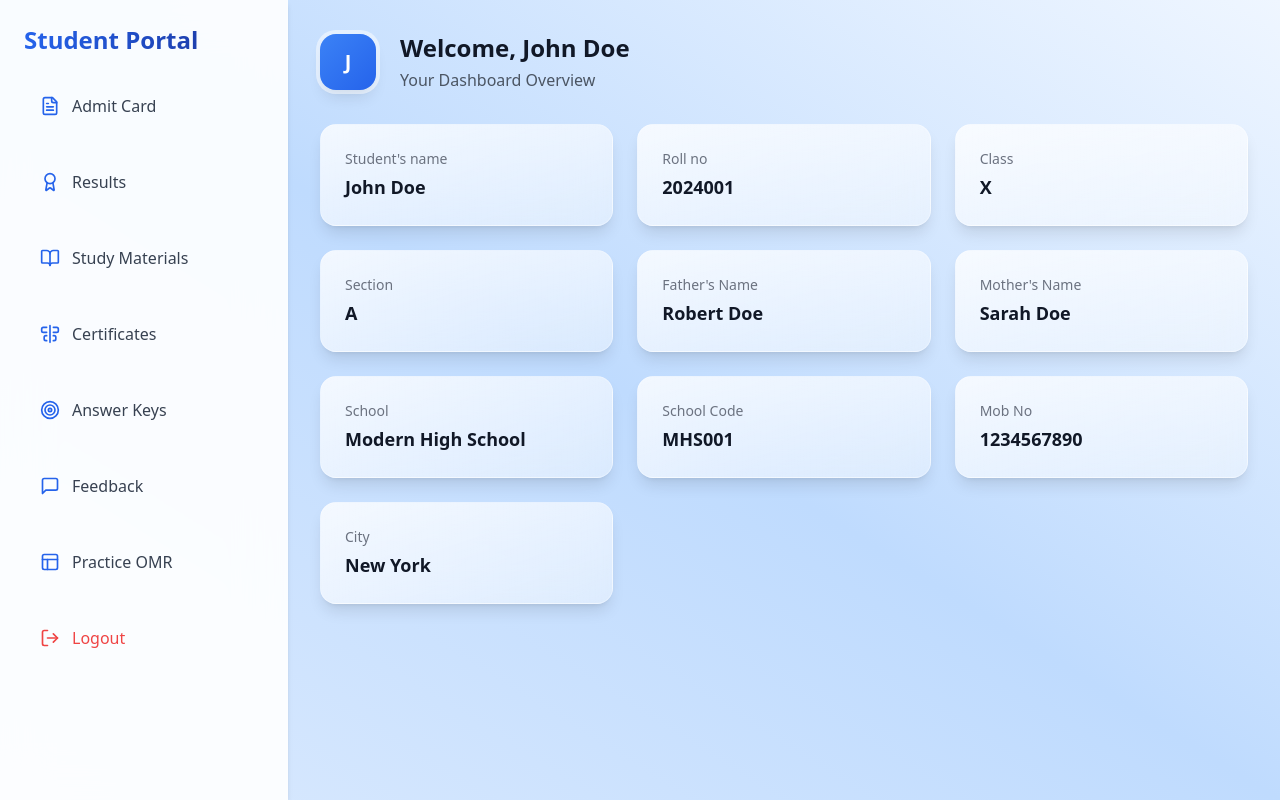
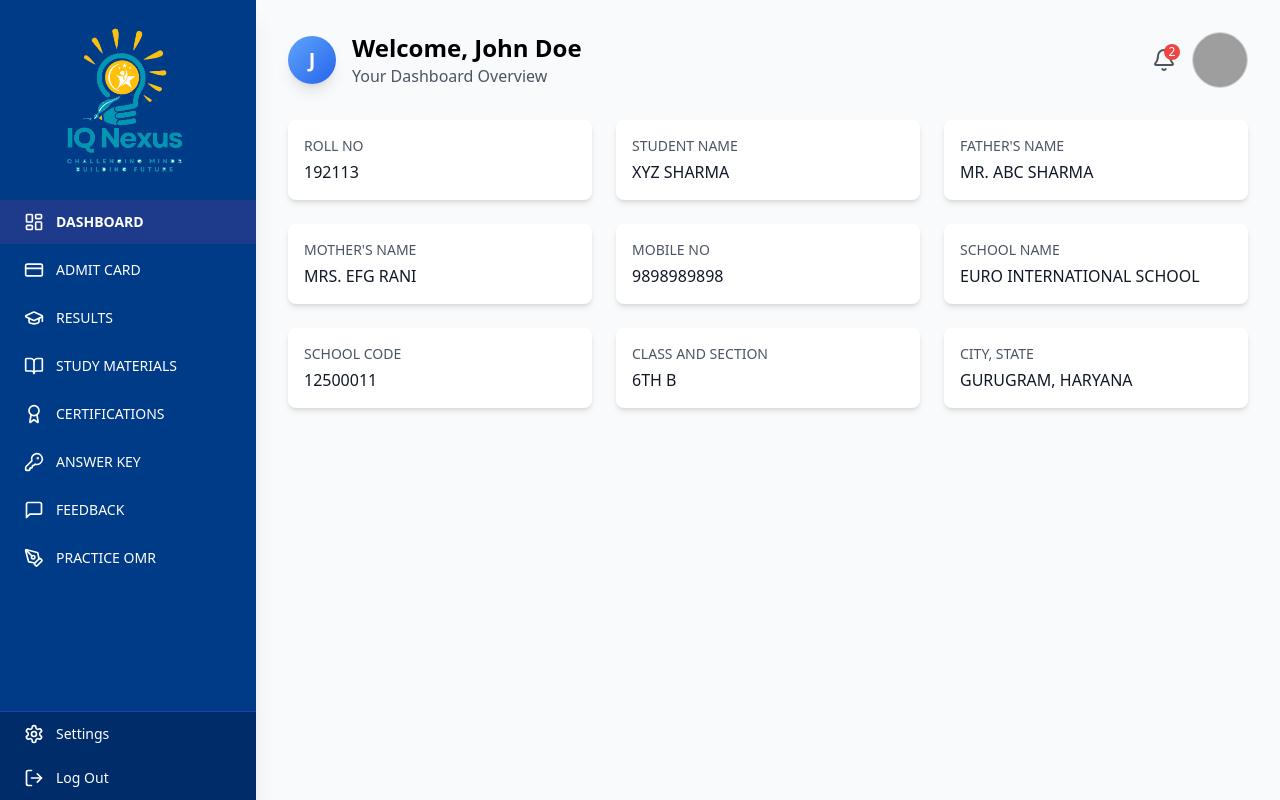
Before and after one commit to Vishaldemnmux/Epoch-Olympiad-Foundation, a React (Create React App) app in the folder student-portal-frontend/: page /dashboard in a window 1280 px wide. Built offline with nearby package versions, Linux system fonts and the light colour scheme; grey boxes are pictures that could not be loaded.

Commit message:
login and dashboard page

```diff
--- a/student-portal-frontend/src/pages/Dashboard.jsx
+++ b/student-portal-frontend/src/pages/Dashboard.jsx
@@ -1,310 +1,185 @@
-// import React, { useEffect, useState } from 'react';
-// import { Menu, X, FileText, Award, BookOpen, AlignCenterVertical as Certificate, Target, MessageSquare, Layout, LogOut, ChevronRight } from 'lucide-react';
-// import { motion } from 'framer-motion';
+import React from "react";
+import {
+  LayoutDashboard,
+  CreditCard,
+  GraduationCap,
+  BookOpen,
+  Award,
+  KeyRound,
+  MessageSquare,
+  PenTool,
+  Settings,
+  LogOut,
+  Bell,
+} from "lucide-react";
 
-// function Dashboard() {
-//   const [student, setStudent] = useState(null);
-//   const [loading, setLoading] = useState(true);
-//   const [isSidebarOpen, setSidebarOpen] = useState(false);
+import mainLogo from "../assets/main_logo.png";
 
-//   const menuItems = [
-//     { icon: FileText, label: 'Admit Card', path: '/admit-card' },
-//     { icon: Award, label: 'Results', path: '/results' },
-//     { icon: BookOpen, label: 'Study Materials', path: '/study-materials' },
-//     { icon: Certificate, label: 'Certificates', path: '/certificates' },
-//     { icon: Target, label: 'Answer Keys', path: '/answer-key' },
-//     { icon: MessageSquare, label: 'Feedback', path: '/feedback' },
-//     { icon: Layout, label: 'Practice OMR', path: '/practice-omr' },
-//   ];
+function App() {
+  return (
+    <div className="flex min-h-screen bg-gray-50">
+      {/* Sidebar */}
+      <aside className="w-64 bg-[#003B87] text-white shadow-xl relative">
+        <div className="flex items-center justify-center pt-4">
+          <img
+            src={mainLogo}
+            alt="IQ Nexus Logo"
+            className="w-50 object-contain rounded-full"
+          />
+        </div>
 
-//   useEffect(() => {
-//     setTimeout(() => {
-//       setStudent({
-//         "Student's name": "John Doe",
-//         "Roll no": "2024001",
-//         "Class": "X",
-//         "Section": "A",
-//         "Father's Name": "Robert Doe",
-//         "Mother's Name": "Sarah Doe",
-//         "School": "Modern High School",
-//         "School Code": "MHS001",
-//         "Mob No": "1234567890",
-//         "City": "New York"
-//       });
-//       setLoading(false);
-//     }, 1000);
-//   }, []);
+        <nav className="mt-2 space-y-1">
+          <MenuItem
+            icon={<LayoutDashboard size={20} />}
+            text="DASHBOARD"
+            active
+            delay={0}
+            href="/dashboard"
+          />
+          <MenuItem
+            icon={<CreditCard size={20} />}
+            text="ADMIT CARD"
+            delay={100}
+            href="/admit-card"
+          />
+          <MenuItem
+            icon={<GraduationCap size={20} />}
+            text="RESULTS"
+            delay={200}
+            href="/results"
+          />
+          <MenuItem
+            icon={<BookOpen size={20} />}
+            text="STUDY MATERIALS"
+            delay={300}
+            href="/study-materials"
+          />
+          <MenuItem
+            icon={<Award size={20} />}
+            text="CERTIFICATIONS"
+            delay={400}
+            href="/certificates"
+          />
+          <MenuItem
+            icon={<KeyRound size={20} />}
+            text="ANSWER KEY"
+            delay={500}
+            href="/answer-key"
+          />
+          <MenuItem
+            icon={<MessageSquare size={20} />}
+            text="FEEDBACK"
+            delay={600}
+            href="/feedback"
+          />
+          <MenuItem
+            icon={<PenTool size={20} />}
+            text="PRACTICE OMR"
+            delay={700}
+            href="/practice-omr"
+          />
+        </nav>
 
-//   const StudentInfoCard = ({ label, value }) => (
-//     <motion.div
-//       initial={{ opacity: 0, y: 20 }}
-//       animate={{ opacity: 1, y: 0 }}
-//       transition={{ duration: 0.5 }}
-//       className="bg-white/60 backdrop-blur-md p-5 rounded-lg shadow-md border border-gray-200 hover:shadow-lg transition-shadow"
-//     >
-//       <p className="text-gray-500 text-sm">{label}</p>
-//       <p className="text-gray-900 font-semibold mt-1">{value}</p>
-//     </motion.div>
-//   );
-
-//   return (
-//     <div className="min-h-screen bg-gradient-to-br from-blue-100 to-blue-300 flex">
-
-//       {/* Sidebar */}
-//       <aside
-//         className={`fixed lg:static lg:translate-x-0 z-50 h-full w-64 bg-white/80 backdrop-blur-md border-r border-gray-200 transition-transform duration-300
-//           ${isSidebarOpen ? 'translate-x-0' : '-translate-x-full'}`}
-//       >
-//         <div className="p-6">
-//           <div className="flex items-center justify-between">
-//             <h3 className="text-2xl font-bold text-gray-800">Student Portal</h3>
-//             <button
-//               onClick={() => setSidebarOpen(false)}
-//               className="lg:hidden text-gray-500 hover:text-gray-700"
-//             >
-//               <X size={24} />
-//             </button>
-//           </div>
-//           <nav className="mt-8 space-y-2">
-//             {menuItems.map((item) => (
-//               <motion.button
-//                 key={item.path}
-//                 whileHover={{ scale: 1.05 }}
-//                 className="flex items-center w-full px-4 py-3 text-gray-700 rounded-lg hover:bg-blue-100 transition-all"
-//               >
-//                 <item.icon className="w-5 h-5" />
-//                 <span className="ml-3">{item.label}</span>
-//                 <ChevronRight className="w-4 h-4 ml-auto opacity-0 group-hover:opacity-100 transition-opacity" />
-//               </motion.button>
-//             ))}
-//             <button className="flex items-center w-full px-4 py-3 text-red-600 rounded-lg hover:bg-red-100 transition-colors mt-6">
-//               <LogOut className="w-5 h-5" />
-//               <span className="ml-3">Logout</span>
-//             </button>
-//           </nav>
-//         </div>
-//       </aside>
-
-//       {/* Main Content */}
-//       <main className="flex-1 min-h-screen p-6">
-//         <div className="flex items-center justify-between mb-6">
-//           <button
-//             onClick={() => setSidebarOpen(true)}
-//             className="lg:hidden text-gray-600 hover:text-gray-800"
-//           >
-//             <Menu size={28} />
-//           </button>
-//           <div className="flex items-center space-x-4">
-//             <div className="w-12 h-12 rounded-full bg-blue-500 flex items-center justify-center text-white font-semibold shadow-lg">
-//               {student?.["Student's name"]?.charAt(0) || 'S'}
-//             </div>
-//             <div>
-//               <h2 className="text-2xl font-semibold text-gray-900">
-//                 {loading ? 'Loading...' : `Welcome, ${student?.["Student's name"]}`}
-//               </h2>
-//               <p className="text-gray-600">Your Dashboard Overview</p>
-//             </div>
-//           </div>
-//         </div>
-
-//         {loading ? (
-//           <div className="flex items-center justify-center h-[400px]">
-//             <div className="animate-spin rounded-full h-12 w-12 border-b-4 border-blue-500"></div>
-//           </div>
-//         ) : student ? (
-//           <motion.div
-//             initial={{ opacity: 0, y: 10 }}
-//             animate={{ opacity: 1, y: 0 }}
-//             transition={{ duration: 0.5 }}
-//             className="grid grid-cols-1 md:grid-cols-2 lg:grid-cols-3 gap-6"
-//           >
-//             <StudentInfoCard label="Roll No" value={student["Roll no"]} />
-//             <StudentInfoCard label="Class" value={`${student["Class"]} - ${student["Section"]}`} />
-//             <StudentInfoCard label="Father's Name" value={student["Father's Name"]} />
-//             <StudentInfoCard label="Mother's Name" value={student["Mother's Name"]} />
-//             <StudentInfoCard label="School" value={student["School"]} />
-//             <StudentInfoCard label="School Code" value={student["School Code"]} />
-//             <StudentInfoCard label="Mobile No" value={student["Mob No"]} />
-//             <StudentInfoCard label="City" value={student["City"]} />
-//           </motion.div>
-//         ) : (
-//           <div className="text-center text-gray-500">No student details found.</div>
-//         )}
-//       </main>
-
-//       {/* Overlay */}
-//       {isSidebarOpen && (
-//         <div
-//           className="fixed inset-0 bg-black bg-opacity-50 lg:hidden z-40"
-//           onClick={() => setSidebarOpen(false)}
-//         />
-//       )}
-//     </div>
-//   );
-// }
-
-// export default Dashboard;
-
-
-import React, { useEffect, useState } from 'react';
-import { useNavigate } from 'react-router-dom';
-import { Menu, X, FileText, Award, BookOpen, AlignCenterVertical as Certificate, Target, MessageSquare, Layout, LogOut, ChevronRight } from 'lucide-react';
-import { motion } from 'framer-motion';
-
-const Dashboard = () => {
-  const navigate = useNavigate();
-  const [student, setStudent] = useState(null);
-  const [loading, setLoading] = useState(true);
-  const [isSidebarOpen, setSidebarOpen] = useState(false);
-
-  const menuItems = [
-    { icon: FileText, label: 'Admit Card', path: '/admit-card' },
-    { icon: Award, label: 'Results', path: '/results' },
-    { icon: BookOpen, label: 'Study Materials', path: '/study-materials' },
-    { icon: Certificate, label: 'Certificates', path: '/certificates' },
-    { icon: Target, label: 'Answer Keys', path: '/answer-key' },
-    { icon: MessageSquare, label: 'Feedback', path: '/feedback' },
-    { icon: Layout, label: 'Practice OMR', path: '/practice-omr' },
-  ];
-
-  useEffect(() => {
-    setTimeout(() => {
-      setStudent({
-        "Student's name": "John Doe",
-        "Roll no": "2024001",
-        "Class": "X",
-        "Section": "A",
-        "Father's Name": "Robert Doe",
-        "Mother's Name": "Sarah Doe",
-        "School": "Modern High School",
-        "School Code": "MHS001",
-        "Mob No": "1234567890",
-        "City": "New York"
-      });
-      setLoading(false);
-    }, 1000);
-  }, []);
-
-  const StudentInfoCard = ({ label, value }) => (
-    <motion.div
-      initial={{ opacity: 0, y: 20 }}
-      animate={{ opacity: 1, y: 0 }}
-      transition={{ duration: 0.5 }}
-      className="bg-gradient-to-br from-white/80 to-white/40 backdrop-blur-lg p-6 rounded-2xl shadow-lg border border-white/30 hover:shadow-xl transition-all duration-300"
-    >
-      <p className="text-gray-500 text-sm font-medium mb-1">{label}</p>
-      <p className="text-gray-900 text-lg font-semibold">{value}</p>
-    </motion.div>
-  );
-
-  return (
-    <div className="min-h-screen bg-gradient-to-tr from-blue-100 via-blue-200 to-blue-50 flex">
-
-      {/* Sidebar */}
-      <aside
-        className={`fixed lg:static lg:translate-x-0 z-50 h-screen w-72 bg-white/90 backdrop-blur-xl border-r border-white/20 transition-transform duration-300 shadow-md
-          ${isSidebarOpen ? 'translate-x-0' : '-translate-x-full'}`}
-      >
-        <div className="p-6">
-          <div className="flex items-center justify-between">
-            <motion.h3
-              initial={{ opacity: 0, x: -20 }}
-              animate={{ opacity: 1, x: 0 }}
-              className="text-2xl font-bold bg-gradient-to-r from-blue-600 to-blue-800 bg-clip-text text-transparent"
-            >
-              Student Portal
-            </motion.h3>
-            <button
-              onClick={() => setSidebarOpen(false)}
-              className="lg:hidden text-gray-500 hover:text-gray-700"
-            >
-              <X size={24} />
-            </button>
-          </div>
-          <nav className="mt-6 space-y-6">
-            {menuItems.map((item, index) => (
-              <motion.button
-                key={item.path}
-                initial={{ opacity: 0, x: -20 }}
-                animate={{ opacity: 1, x: 0 }}
-                transition={{ delay: index * 0.1 }}
-                onClick={() => navigate(item.path)}
-                className="flex items-center w-full px-4 py-3.5 text-gray-700 rounded-xl hover:bg-gradient-to-r hover:from-blue-50 hover:to-transparent transition-all duration-300 group"
-              >
-                <item.icon className="w-5 h-5 text-blue-600" />
-                <span className="ml-3 font-medium group-hover:text-blue-600 transition-colors">{item.label}</span>
-                <ChevronRight className="w-4 h-4 ml-auto opacity-0 group-hover:opacity-100 transition-all transform group-hover:translate-x-1 text-blue-600" />
-              </motion.button>
-            ))}
-            <motion.button
-              initial={{ opacity: 0, x: -20 }}
-              animate={{ opacity: 1, x: 0 }}
-              transition={{ delay: menuItems.length * 0.1 }}
-              onClick={() => navigate('/')}
-              className="flex items-center w-full px-4 py-3.5 mt-6 text-red-500 rounded-xl hover:bg-red-50/50 transition-all duration-300 group"
-            >
-              <LogOut className="w-5 h-5" />
-              <span className="ml-3 font-medium">Logout</span>
-            </motion.button>
-          </nav>
+        <div className="absolute bottom-0 left-0 w-full border-t border-blue-800 bg-[#002d69]">
+          <MenuItem
+            icon={<Settings size={20} />}
+            text="Settings"
+            delay={800}
+            href="/settings"
+          />
+          <MenuItem
+            icon={<LogOut size={20} />}
+            text="Log Out"
+            delay={900}
+            href="/logout"
+          />
         </div>
       </aside>
 
       {/* Main Content */}
-      <main className="flex-1 min-h-screen p-8">
-        <div className="flex items-center justify-between mb-8">
-          <button
-            onClick={() => setSidebarOpen(true)}
-            className="lg:hidden text-gray-600 hover:text-gray-800"
-          >
-            <Menu size={28} />
-          </button>
-          <motion.div
-            initial={{ opacity: 0, y: -20 }}
-            animate={{ opacity: 1, y: 0 }}
-            className="flex items-center space-x-6"
-          >
-            <div className="w-14 h-14 rounded-2xl bg-gradient-to-br from-blue-500 to-blue-600 flex items-center justify-center text-white text-xl font-semibold shadow-lg ring-4 ring-white/50">
-              {student?.["Student's name"]?.charAt(0) || 'S'}
+      <main className="flex-1 p-8">
+        <div className="flex justify-between items-start mb-8 animate-fade-in">
+          <div className="flex items-center gap-4">
+            <div className="w-12 h-12 bg-gradient-to-br from-blue-400 to-blue-600 rounded-full flex items-center justify-center shadow-lg transform hover:scale-105 transition-transform duration-300">
+              <span className="text-white font-semibold text-xl">J</span>
             </div>
             <div>
-              <h2 className="text-2xl font-bold text-gray-900">
-                {loading ? 'Loading...' : `Welcome, ${student?.["Student's name"]}`}
-              </h2>
-              <p className="text-gray-600 mt-1">Your Dashboard Overview</p>
+              <h2 className="text-2xl font-semibold">Welcome, John Doe</h2>
+              <p className="text-gray-600">Your Dashboard Overview</p>
             </div>
-          </motion.div>
+          </div>
+
+          <div className="flex items-center gap-4">
+            <div className="relative">
+              <Bell className="w-6 h-6 text-gray-600 cursor-pointer hover:text-blue-600 transition-colors" />
+              <span className="absolute -top-1 -right-1 bg-red-500 text-white text-xs rounded-full w-4 h-4 flex items-center justify-center">
+                2
+              </span>
+            </div>
+
+            {/* Avatar */}
+            <img
+              src="https://i.pravatar.cc/100?u=john"
+              alt="User Avatar"
+              className="w-14 h-14 rounded-full border border-gray-300 object-cover"
+            />
+          </div>
         </div>
 
-        {loading ? (
-          <div className="flex items-center justify-center h-[400px]">
-            <div className="animate-spin rounded-full h-12 w-12 border-4 border-blue-200 border-t-blue-500"></div>
-          </div>
-        ) : student ? (
-          <motion.div
-            initial={{ opacity: 0 }}
-            animate={{ opacity: 1 }}
-            transition={{ duration: 0.5 }}
-            className="grid grid-cols-1 sm:grid-cols-2 lg:grid-cols-3 gap-6"
-          >
-            {Object.entries(student).map(([label, value]) => (
-              <StudentInfoCard key={label} label={label} value={value} />
-            ))}
-          </motion.div>
-        ) : (
-          <div className="text-center text-gray-500">No student details found.</div>
-        )}
+        <div className="grid grid-cols-1 md:grid-cols-3 gap-6">
+          {/* Left Column */}
+
+          <InfoField label="ROLL NO" value="192113" delay={0} />
+          <InfoField label="STUDENT NAME" value="XYZ SHARMA" delay={100} />
+          <InfoField label="FATHER'S NAME" value="MR. ABC SHARMA" delay={200} />
+          <InfoField label="MOTHER'S NAME" value="MRS. EFG RANI" delay={300} />
+          <InfoField label="MOBILE NO" value="9898989898" delay={400} />
+
+          <InfoField
+            label="SCHOOL NAME"
+            value="EURO INTERNATIONAL SCHOOL"
+            delay={500}
+          />
+          <InfoField label="SCHOOL CODE" value="12500011" delay={600} />
+          <InfoField label="CLASS AND SECTION" value="6TH B" delay={700} />
+          <InfoField
+            label="CITY, STATE"
+            value="GURUGRAM, HARYANA"
+            delay={800}
+          />
+        </div>
       </main>
-
-      {/* Overlay */}
-      {isSidebarOpen && (
-        <div
-          className="fixed inset-0 bg-black/20 backdrop-blur-sm lg:hidden z-40"
-          onClick={() => setSidebarOpen(false)}
-        />
-      )}
     </div>
   );
 }
 
-export default Dashboard;
+function MenuItem({ icon, text, active = false, delay = 0, href = "#" }) {
+  return (
+    <a
+      href={href}
+      className={`group flex items-center gap-3 px-6 py-3 text-sm transition-all duration-300 animate-slide-in ${
+        active ? "bg-blue-900 font-semibold" : "hover:bg-blue-800"
+      }`}
+      style={{ animationDelay: `${delay}ms` }}
+    >
+      <span className="transition-transform duration-300 group-hover:scale-110">
+        {icon}
+      </span>
+      <span>{text}</span>
+    </a>
+  );
+}
+
+function InfoField({ label, value, delay = 0 }) {
+  return (
+    <div
+      className="bg-white p-4 rounded-lg shadow-md hover:shadow-xl transition-all duration-300 hover:scale-[1.02] animate-fade-in"
+      style={{ animationDelay: `${delay}ms` }}
+    >
+      <p className="text-sm text-gray-600 mb-1">{label}</p>
+      <p className="text-gray-900 font-medium">{value}</p>
+    </div>
+  );
+}
+
+export default App;
--- a/student-portal-frontend/src/pages/LoginPage.jsx
+++ b/student-portal-frontend/src/pages/LoginPage.jsx
@@ -1,7 +1,7 @@
-import React, { useEffect, useState } from "react";
+import React, { useState } from "react";
 import { useNavigate } from "react-router-dom";
-import "../styles/LoginPage.css";
-import axios from "axios";
+import { ChevronDown, ArrowRight } from "lucide-react";
+import mainLogo from "../assets/main_logo.png";
 
 const LoginPage = () => {
   const [batch, setBatch] = useState("2024-25");
@@ -14,33 +14,83 @@ const LoginPage = () => {
   };
 
   return (
-    <div className="login-container">
-      <div className="login-box">
-        <img src="/logo.png" alt="Logo" className="login-logo" /> {/* Add your logo here */}
-        <h2>LOGIN</h2>
+    <div className="min-h-screen bg-gradient-to-br from-blue-50 to-indigo-100 flex items-center justify-center p-4">
+      <div className="w-full max-w-md">
+        {/* Card Container */}
+        <div className="bg-white rounded-2xl shadow-xl p-6 sm:p-8 space-y-4 animate-fade-in">
+          {/* Logo Section */}
+          <div className="text-center space-y-2">
+            <div className="w-4h-44 h-44 rounded-2xl mx-auto flex items-center justify-center transform hover:scale-105 transition-transform duration-300">
+              <img
+                src={mainLogo}
+                alt="Logo"
+                className="w-full h-full object-contain"
+              />
+            </div>
 
-        <div className="input-group">
-          <select value={batch} onChange={(e) => setBatch(e.target.value)}>
+          </div>
+
+          {/* Form Section */}
+          <div className="space-y-4">
+            {/* Batch Select */}
+            <div className="space-y-1">
+              <label className="text-sm font-medium text-gray-700 block">
+                Select Batch
+              </label>
+              <div className="relative">
+                <select
+                  value={batch}
+                  onChange={(e) => setBatch(e.target.value)}
+                  className="w-full px-4 py-3 rounded-lg border border-gray-300 focus:ring-2 focus:ring-blue-500 focus:border-transparent outline-none appearance-none transition-all duration-300 bg-white pr-10"
+                >
                   <option value="2025-26">2025-26</option>
                   <option value="2024-25">2024-25</option>
                   <option value="2023-24">2023-24</option>
                 </select>
+                <ChevronDown className="absolute right-3 top-1/2 transform -translate-y-1/2 text-gray-400 pointer-events-none w-5 h-5" />
+              </div>
             </div>
 
-        <div className="input-group">
+            {/* Mobile Input */}
+            <div className="space-y-1">
+              <label className="text-sm font-medium text-gray-700 block">
+                Mobile Number
+              </label>
               <input
                 type="text"
-            placeholder="Mobile number"
+                placeholder="Enter your mobile number"
                 value={mobile}
                 onChange={(e) => setMobile(e.target.value)}
+                className="w-full px-4 py-3 rounded-lg border border-gray-300 focus:ring-2 focus:ring-blue-500 focus:border-transparent outline-none transition-all duration-300"
               />
             </div>
 
-        <button onClick={handleLogin}>Continue</button>
+            {/* Login Button */}
+            <button
+              onClick={handleLogin}
+              className="w-full bg-gradient-to-r from-blue-600 to-indigo-600 text-white rounded-lg px-4 py-3 font-medium hover:shadow-lg transform hover:-translate-y-0.5 transition-all duration-300 flex items-center justify-center gap-2 group"
+            >
+              Continue
+              <ArrowRight className="w-5 h-5 transform group-hover:translate-x-1 transition-transform duration-300" />
+            </button>
+          </div>
+
+          {/* Footer */}
+          <div className="text-center pt-2">
+            <p className="text-sm text-gray-500">
+              Need help?{" "}
+              <a
+                href="/support"
+                className="text-blue-600 hover:text-blue-700 font-medium"
+              >
+                Contact Support
+              </a>
+            </p>
           </div>
         </div>
-  )
+      </div>
+    </div>
+  );
 };
 
-
 export default LoginPage;
```
Also changed, not shown: student-portal-frontend/src/assets/main_logo.png (added). Lines whose indentation alone changed are shown as unchanged.
